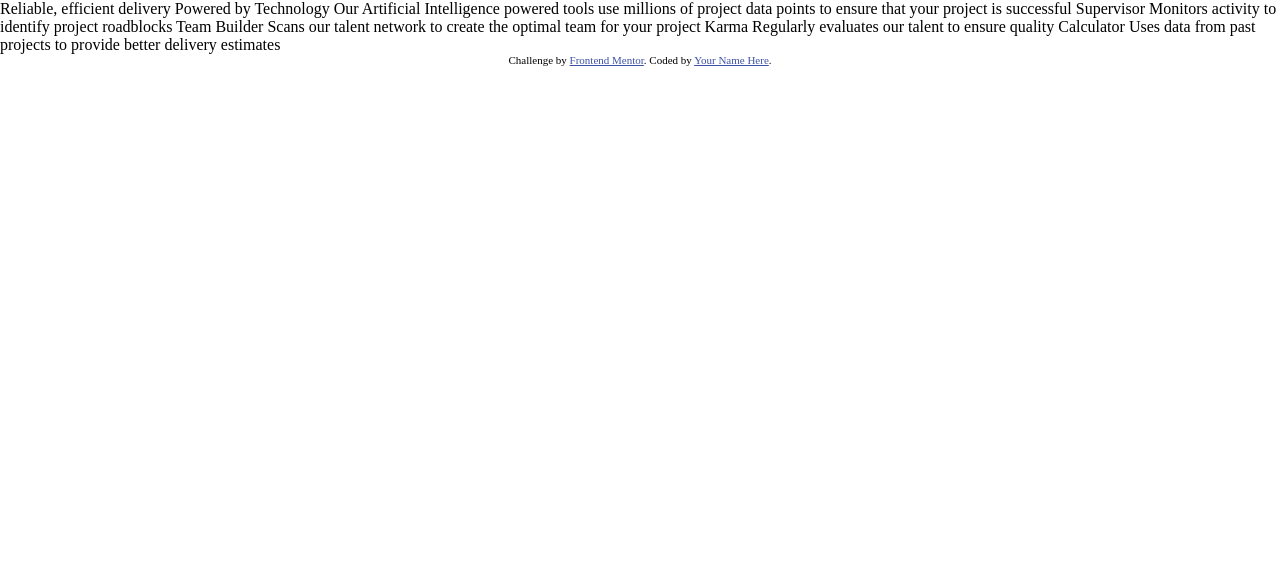
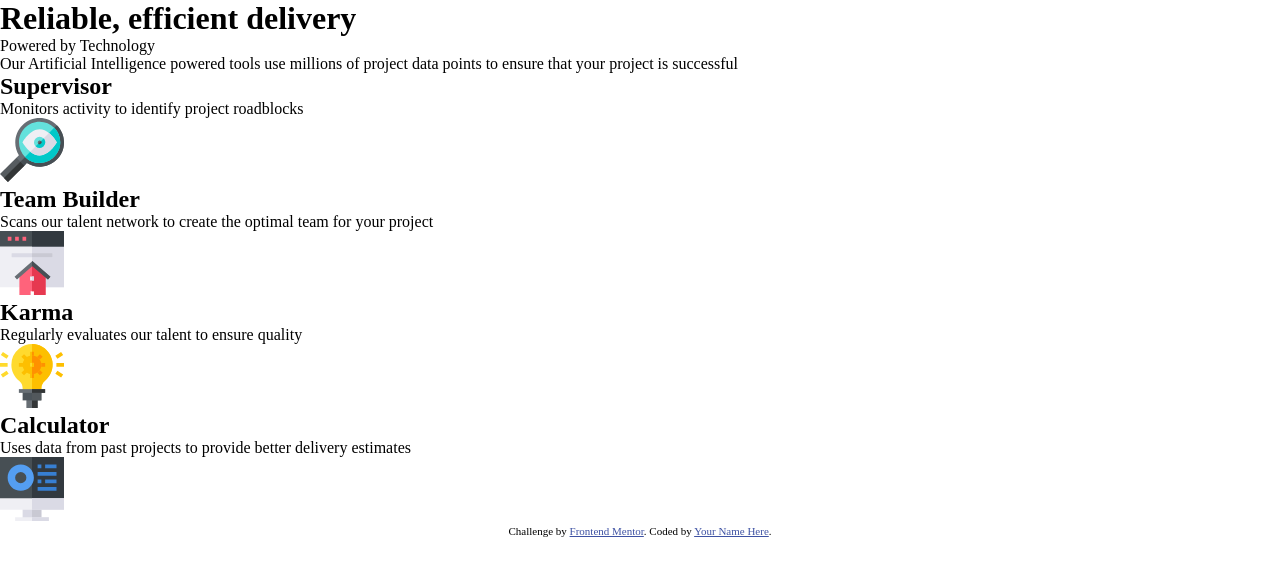
Before and after one commit to mking0823/four-card-feature-section, a plain HTML site: page index.html in a window 1280 px wide. Drawn offline with Linux system fonts and the light colour scheme.

Commit message:
html tags and imgs added

```diff
--- a/index.html
+++ b/index.html
@@ -16,23 +16,39 @@
 </head>
 <body>
 
-  Reliable, efficient delivery
-  Powered by Technology
+  <header>
+    <h1>Reliable, efficient delivery</h1>
+    <span>Powered by Technology</span>
+    <p>
+      Our Artificial Intelligence powered tools use millions of project data points
+      to ensure that your project is successful
+    </p>
+  </header>
+<main class="box_container">
 
-  Our Artificial Intelligence powered tools use millions of project data points
-  to ensure that your project is successful
+    <section>
+      <h2>Supervisor</h2>
+      <p>Monitors activity to identify project roadblocks</p>
+      <img src="images/icon-supervisor.svg" alt="magnifying glass ">
+    </section>
 
-  Supervisor
-  Monitors activity to identify project roadblocks
+    <section>
+      <h2>Team Builder</h2>
+      <p>Scans our talent network to create the optimal team for your project</p>
+      <img src="images/icon-team-builder.svg" alt="Website with a house on it">
+    </section>
 
-  Team Builder
-  Scans our talent network to create the optimal team for your project
-
-  Karma
-  Regularly evaluates our talent to ensure quality
-
-  Calculator
-  Uses data from past projects to provide better delivery estimates
+    <section>
+      <h2>Karma</h2>
+      <p>Regularly evaluates our talent to ensure quality</p>
+      <img src="images/icon-karma.svg" alt="Lightbulb">
+    </section>
+  <section>
+      <h2>Calculator</h2>
+      <p>Uses data from past projects to provide better delivery estimates</p>
+      <img src="images/icon-calculator.svg" alt="Computer">
+  </section>
+</main>
 
 
   <footer>
```
